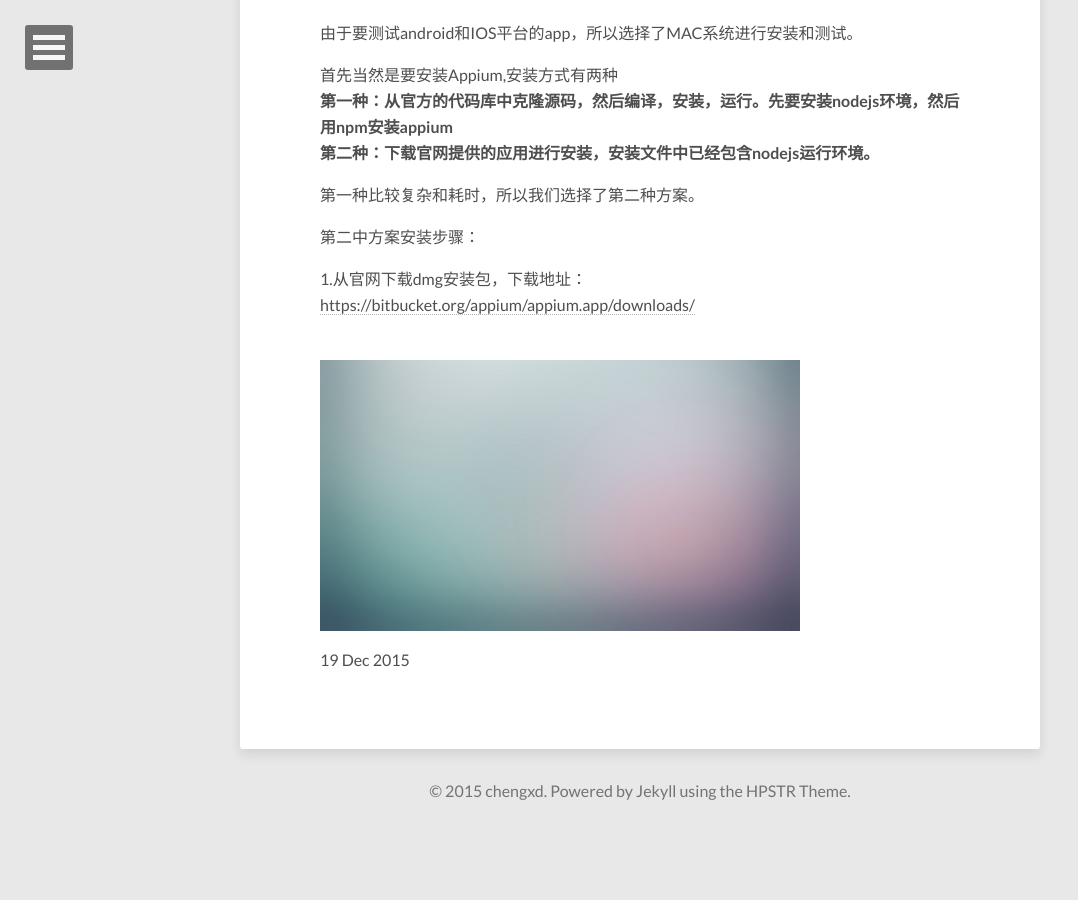
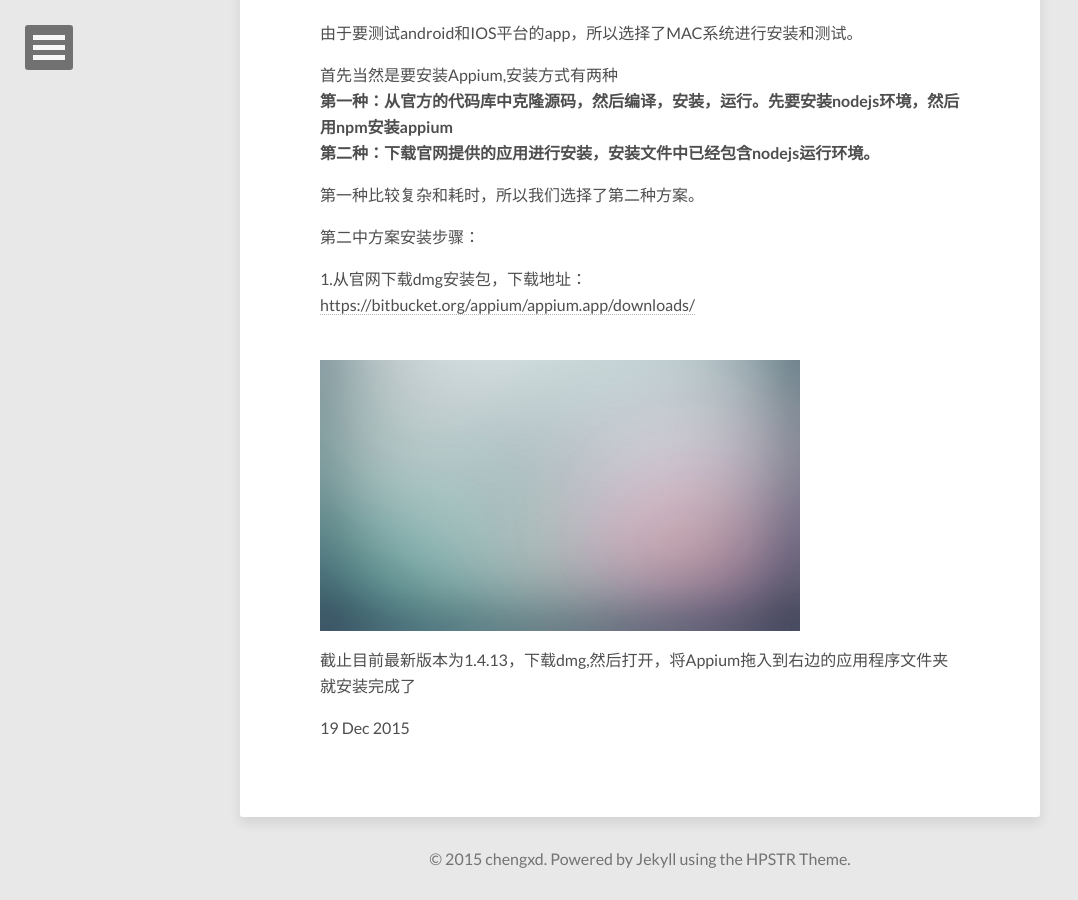
Before and after one commit to chengxd/blog, a Jekyll site: the page built from index.html, in a window 1280 px wide and 900 px high, scrolled down 594 px. Shown: the whole window, without its empty margins (0-1078 px from the left). Built offline with Jekyll 4.4.1, drawn with Linux system fonts in a browser that asks for light colours; nearby versions of some CDN libraries; the list of posts is cut into pages by our own code; before the commit the page ends 1426 px from its top, so only the background shows below that.

Commit message:
update post

```diff
--- a/_posts/2015-12-19-apptest.html
+++ b/_posts/2015-12-19-apptest.html
@@ -14,5 +14,6 @@ title: 使用Appium进行App自动化测试(一)
 <br>
 <img src="../images/abstract-1.jpg" width="480" height="230">
 <br>
+<p>截止目前最新版本为1.4.13，下载dmg,然后打开，将Appium拖入到右边的应用程序文件夹就安装完成了</p>
 
 <p>{{ page.date | date_to_string }}</p>
```
